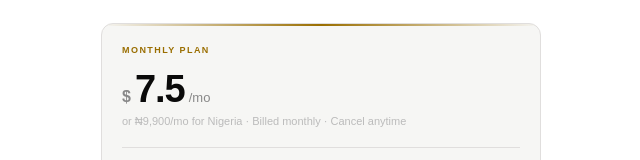
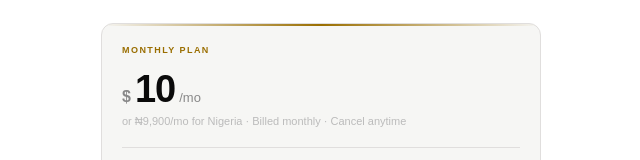
Before and after one commit to ifexxy/MyXAUTracker, a Next.js app: page /subscribe in a window 1280 px wide. Shown: the part 239-399 px from the top of the page, without its empty margins (319-959 px from the left). Built offline with nearby package versions, Linux system fonts and the light colour scheme; no server answers; the database is empty; sample sign-in values are in the browser's storage.

Commit message:
Update monthly plan price from 7.5 to 10

```diff
--- a/src/app/subscribe/page.tsx
+++ b/src/app/subscribe/page.tsx
@@ -162,7 +162,7 @@ export default function SubscribePage() {
 
           <div style={{ display: 'flex', alignItems: 'baseline', gap: 4, marginBottom: 4 }}>
             <span style={{ fontSize: 16, fontWeight: 600, color: 'var(--ink-3)', transition: 'color 0.22s' }}>$</span>
-            <span style={{ fontSize: 38, fontWeight: 700, color: 'var(--ink)', lineHeight: 1, letterSpacing: -1, fontVariantNumeric: 'tabular-nums', transition: 'color 0.22s' }}>7.5</span>
+            <span style={{ fontSize: 38, fontWeight: 700, color: 'var(--ink)', lineHeight: 1, letterSpacing: -1, fontVariantNumeric: 'tabular-nums', transition: 'color 0.22s' }}>10</span>
             <span style={{ fontSize: 13, color: 'var(--ink-3)', transition: 'color 0.22s' }}>/mo</span>
           </div>
           <div className="plan-cycle" style={{ fontSize: 11, color: 'var(--ink-4)', marginBottom: 18, transition: 'color 0.22s' }}>or ₦9,900/mo for Nigeria · Billed monthly · Cancel anytime</div>
```
